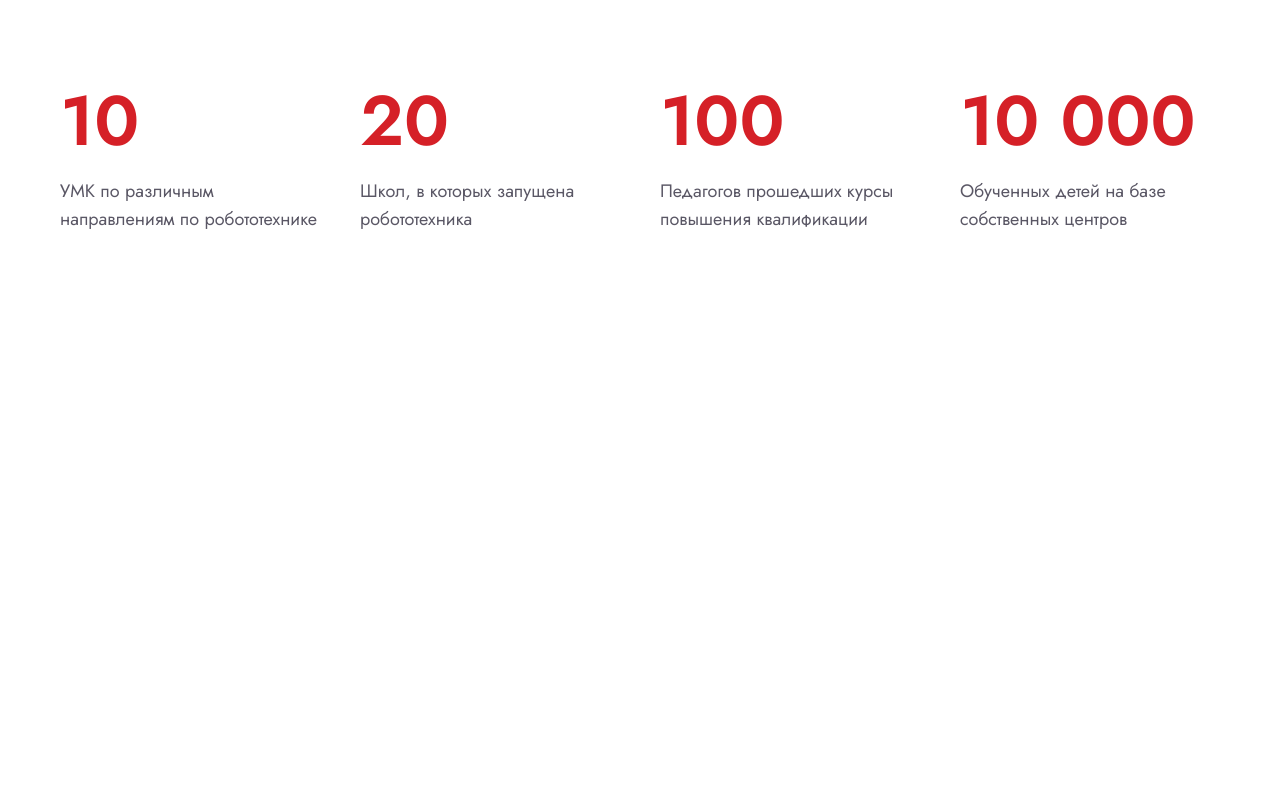
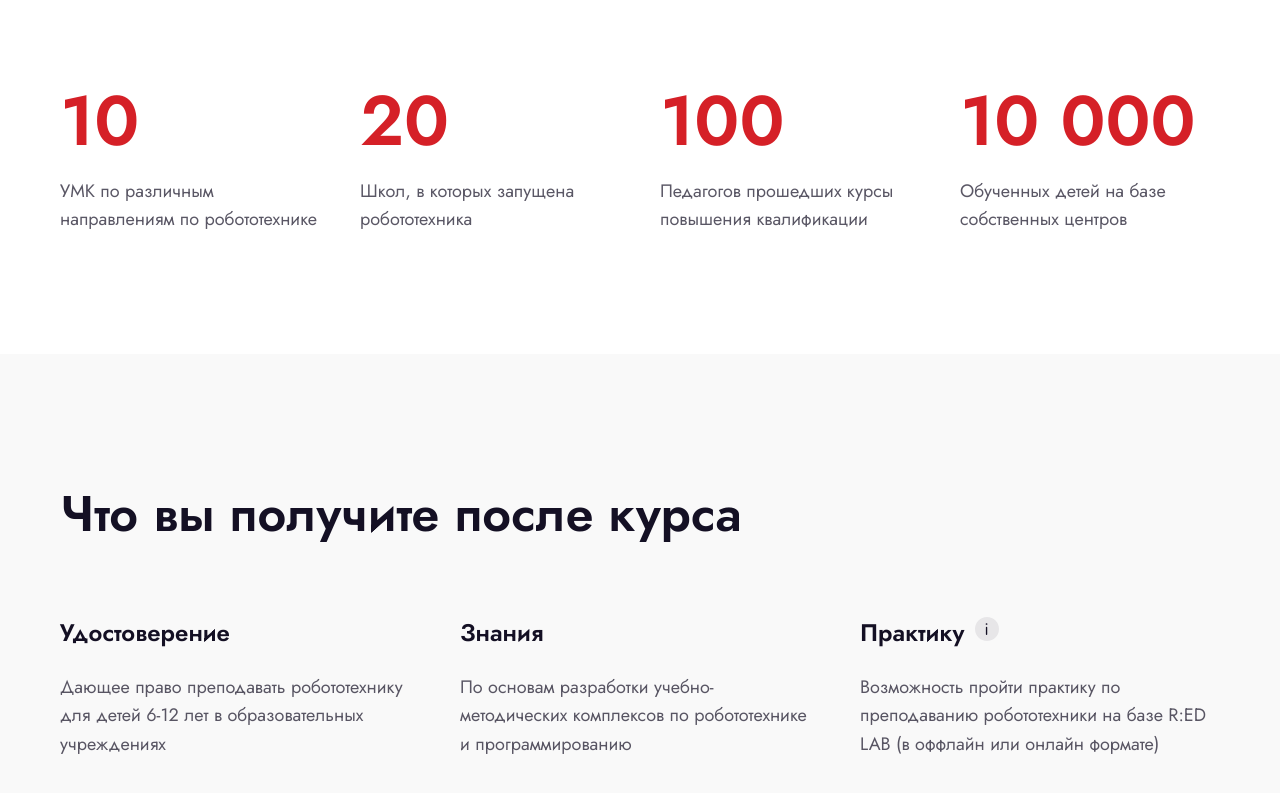
Before and after one commit to sh0rk1n/robo-school, a React (Create React App) app: page / in a window 1280 px wide. Shown: the part 1024-1817 px from the top of the page. Before the commit the page ends 1378 px from the top, so only its background shows below. Built offline with nearby package versions, Linux system fonts and the light colour scheme.

Commit message:
perspective layout done

```diff
--- a/src/app/App.jsx
+++ b/src/app/App.jsx
@@ -1,6 +1,7 @@
 import { Header } from '../components/header/Header';
 import { Hero } from '../components/hero/Hero';
 import { About } from '../components/about/About';
+import { Perspective } from '../components/perspective/Perspective';
 
 function App() {
   return (
@@ -9,6 +10,7 @@ function App() {
       <main>
         <Hero />
         <About />
+        <Perspective />
       </main>
     </div>
   );
--- a/src/components/about/About.module.scss
+++ b/src/components/about/About.module.scss
@@ -19,6 +19,7 @@
 
 .statsList {
   grid-column: 12 span;
+
   div {
     grid-column: 3 span;
   }
--- /dev/null
+++ b/src/components/perspective/Perspective.jsx
@@ -0,0 +1,45 @@
+import info from '../../shared/assets/img/button_info.svg';
+import styles from './Perspective.module.scss';
+
+export const Perspective = () => {
+  return (
+    <section className={styles.perspective}>
+      <div className={`${styles.PersDiv} container`}>
+        <h2 className={styles.heading}>Что вы получите после курса</h2>
+        <dl className={`${styles.persList} grid`}>
+          <div>
+            <dt className={styles.title}>Удостоверение</dt>
+            <dd className={styles.descr}>
+              Дающее право преподавать робототехнику для детей 6-12 лет в
+              образовательных учреждениях
+            </dd>
+          </div>
+
+          <div>
+            <dt className={styles.title}>Знания</dt>
+            <dd className={styles.descr}>
+              По основам разработки учебно-методических комплексов по
+              робототехнике и программированию
+            </dd>
+          </div>
+
+          <div>
+            <dt className={styles.title}>
+              Практику
+              <span className={styles.tooltip}>
+                <button>
+                  <img src={info} alt="info button" />
+                </button>
+                <span role='tooltip'>При наличии свободных мест</span>
+              </span>
+            </dt>
+            <dd className={styles.descr}>
+              Возможность пройти практику по преподаванию робототехники на базе
+              R:ED LAB (в оффлайн или онлайн формате)
+            </dd>
+          </div>
+        </dl>
+      </div>
+    </section>
+  );
+};
--- /dev/null
+++ b/src/components/perspective/Perspective.module.scss
@@ -0,0 +1,70 @@
+@import '../../app/styles/mixins/mixins.scss';
+
+.perspective {
+  padding: 120px 0;
+  background-color: var(--grey-color);
+}
+
+.PersDiv {
+  display: flex;
+  flex-direction: column;
+}
+
+.heading {
+  @include text-style(var(--font-family), 600, 50px, 160%, var(--main-color));
+  margin-bottom: 60px;
+}
+
+.persList {
+  div {
+    grid-column: 4 span;
+  }
+}
+
+.title {
+  @include text-style(var(--font-family), 600, 24px, 160%, var(--main-color));
+  margin-bottom: 20px;
+}
+
+.descr {
+  @include text-style(
+    vr(--font-family),
+    400,
+    18px,
+    160%,
+    rgba(20, 16, 36, 0.7)
+  );
+}
+
+.tooltip {
+  position: relative;
+
+  button {
+    border: none;
+    background: none;
+    margin-left: 10px;
+  }
+
+  span {
+    width: 260px;
+    padding: 15px 20px;
+    position: absolute;
+    left: 10px;
+    bottom: 45px;
+    border-radius: 5px;
+    box-shadow: 0 2px 8px 0 rgba(20, 16, 36, 0.1);
+    background: var(--light-color);
+    @include text-style(var(--font-family), 400, 16px, 160%, var(--main-color));
+    text-align: center;
+    visibility: hidden;
+    opacity: 0;
+    transition:
+      visibility 0s,
+      opacity 0.5s ease;
+  }
+
+  &:hover span {
+    visibility: visible;
+    opacity: 1;
+  }
+}
```
Also changed, not shown: src/shared/assets/img/button_info.svg (added).
